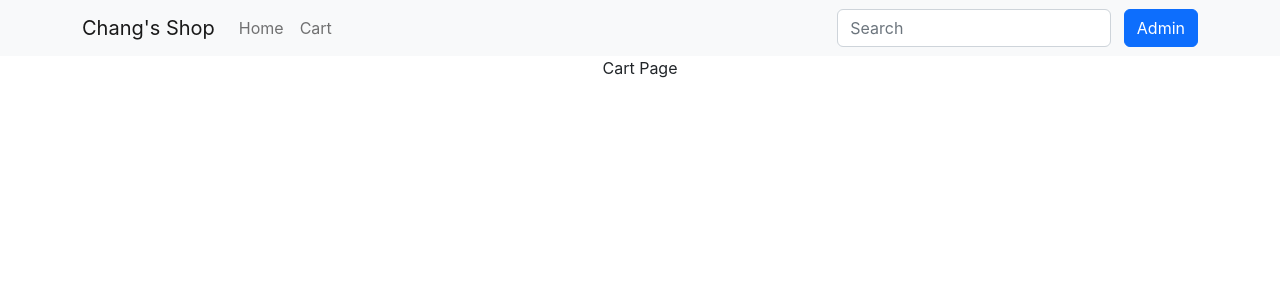
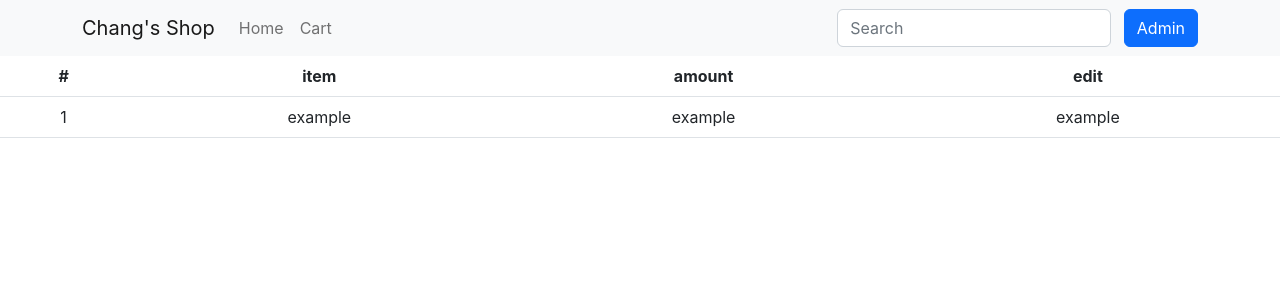
Before and after one commit to rinic75/phase-2-project, a React (Create React App) app: page /cart in a window 1280 px wide. Shown: the top 300 px of the page. Built offline with nearby package versions, Linux system fonts and the light colour scheme; data requests are answered from the project's data file.

Commit message:
Delete OrderPage and make Cart page

```diff
--- a/src/App.js
+++ b/src/App.js
@@ -4,9 +4,9 @@ import './App.css';
 import NavBar from './components/NavBar';
 import { Route, Switch, useHistory } from 'react-router-dom';
 import MainPage from './components/MainPage';
-import OrderPage from './components/OrderPage';
 import EditItem from './components/EditItem';
 import NewItem from './components/NewItem';
+import Cart from './components/Cart';
 
 function App() {
   const [items, setItems] = useState([])
@@ -51,11 +51,8 @@ function App() {
         <Route exact path="/">
           <MainPage items={searchedItem} admin={admin} onHandleDelete={handleDelete}/>
         </Route>
-        <Route path="/order/:id">
-          <OrderPage items={items}/>
-        </Route>
         <Route path="/cart">
-          <div>Cart Page</div>
+          <Cart />
         </Route>
         <Route path="/edit/:id">
           <EditItem items={items} onHandleUpdate={handleUpdate}/>
--- a/src/components/Cart.js
+++ b/src/components/Cart.js
@@ -0,0 +1,27 @@
+import React from "react";
+import { Table } from "react-bootstrap";
+
+function Cart() {
+  return (
+    <Table>
+      <thead>
+        <tr>
+          <th>#</th>
+          <th>item</th>
+          <th>amount</th>
+          <th>edit</th>
+        </tr>
+      </thead>
+      <tbody>
+        <tr>
+          <td>1</td>
+          <td>example</td>
+          <td>example</td>
+          <td>example</td>
+        </tr>
+      </tbody>
+    </Table>
+  )
+}
+
+export default Cart
--- a/src/components/ItemCard.js
+++ b/src/components/ItemCard.js
@@ -23,7 +23,7 @@ function ItemCard({ item, admin, onHandleDelete }) {
   }
   function handleButtonClick(e) {
     e.stopPropagation()
-    history.push(`/order/${id}`)
+    history.push(`/cart`)
   }
   return (
     <div className="col-md-4" onClick={handleClick}>
@@ -34,7 +34,7 @@ function ItemCard({ item, admin, onHandleDelete }) {
       {admin? <button className="btn btn-danger" onClick={handleEditClick}>Edit</button> : null}
       &nbsp;
       {admin? <button className="btn btn-danger" onClick={handleDelete}>Delete</button> :
-      <button className="btn btn-danger" onClick={handleButtonClick}>Order</button> }
+      <button className="btn btn-danger" onClick={handleButtonClick}>Add to Cart</button> }
     </div>
   )
 }
--- a/src/components/OrderPage.js
+++ /dev/null
@@ -1,28 +0,0 @@
-import React from "react";
-import { useHistory, useParams } from "react-router-dom";
-
-function OrderPage({items}) {
-
-  const {id} = useParams()
-  const history = useHistory()
-  const {title, img, price} = items[id]
-
-  return (
-    <div className="container">
-      <div className="row">
-        <div className="col-md-6">
-          <img src={img} width="100%" />
-        </div>
-        <div className="col-md-6 mt-4">
-          <h4 className="pt-5">{title}</h4>
-          <p>${price}</p>
-          <button className="btn btn-danger">Add Cart</button>
-          &nbsp;
-          <button className="btn btn-danger" onClick={()=>{ history.goBack()}}>BACK</button>
-        </div>
-      </div>
-    </div>
-  )
-};
-
-export default OrderPage
```
